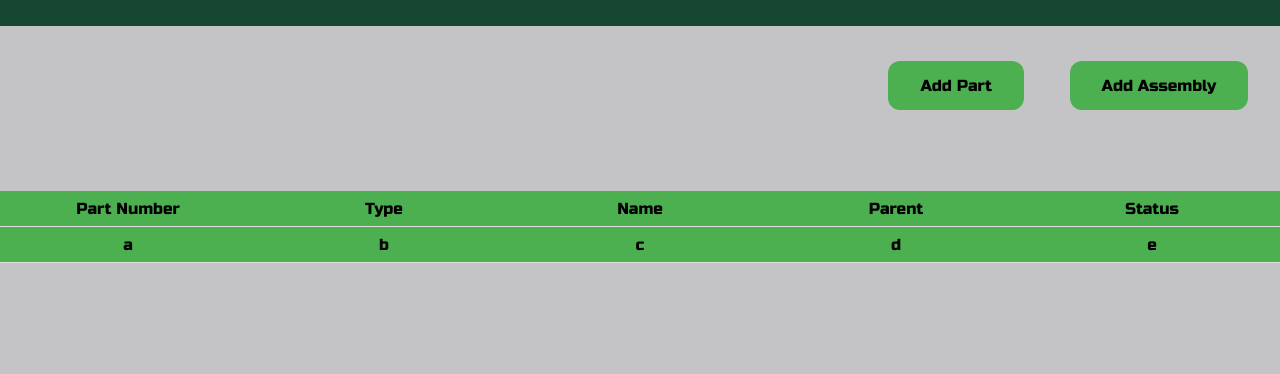
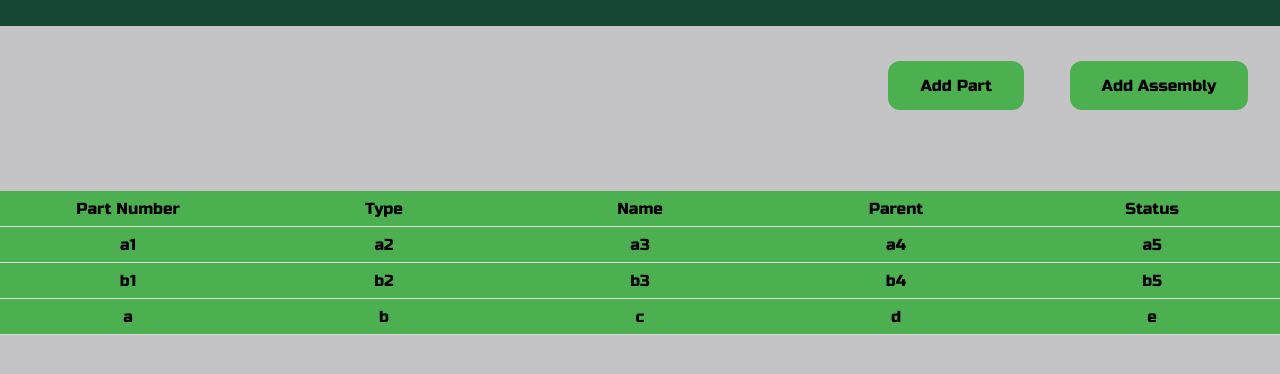
Before and after one commit to Dh-Van/Bionic-Parts, a plain HTML site: page bionic-parts/index.html in a window 1280 px wide. Both pictures are taken after typing "Sample" into the empty fields and a click on the button "Add Assembly". Shown: the part 94-468 px from the top of the page. Drawn offline with Linux system fonts and the light colour scheme.

Commit message:
going to have to use nodejs + mongodb if want a real sol

```diff
--- a/bionic-parts/index.html
+++ b/bionic-parts/index.html
@@ -20,7 +20,7 @@
             </form>
         </div>
 
-        <button class = "button AddASM" onclick="addAssembly(['a', 'b', 'c', 'd', 'e'])">Add Assembly</button>
+        <button class = "button AddASM" onclick="addAssembly(['a', 'b', 'c', 'd', 'e'], true)">Add Assembly</button>
         <button class = "button AddPart">Add Part</button>
 
         <div style = "overflow: auto;"  class="table">
--- a/bionic-parts/resources/data/data.js
+++ b/bionic-parts/resources/data/data.js
@@ -1,4 +1,7 @@
 var data = {
-    "c1": ["a", "b"],
-    "c2": ["c", "d"]
+    "c1": ["a1", "b1"],
+    "c2": ["a2", "b2"],
+    "c3": ["a3", "b3"],
+    "c4": ["a4", "b4"],
+    "c5": ["a5", "b5"],
 }
--- a/bionic-parts/resources/js/main.js
+++ b/bionic-parts/resources/js/main.js
@@ -1,27 +1,32 @@
 const table = window.document.getElementById("table");
 
-console.log(data.c1);
 
-function createArray(length) {
-    var arr = new Array(length || 0),
-        i = length;
+// function createArray(length) {
+//     var arr = new Array(length || 0),
+//         i = length;
 
-    if (arguments.length > 1) {
-        var args = Array.prototype.slice.call(arguments, 1);
-        while(i--) arr[length-1 - i] = createArray.apply(this, args);
+//     if (arguments.length > 1) {
+//         var args = Array.prototype.slice.call(arguments, 1);
+//         while(i--) arr[length-1 - i] = createArray.apply(this, args);
+//     }
+
+//     return arr;
+// }
+const jsonData = [data.c1, data.c2, data.c3, data.c4, data.c5];
+var dataMatrix = [[], [], [], [], []];
+// dataMatrix.push(jsonData);
+
+
+for(i = 0; i < jsonData[0].length; i++){
+    var dataArray = [];
+    for(j = 0; j < 5; j++){
+        dataArray[j] = jsonData[j][i];
     }
-
-    return arr;
+    console.log(dataArray)
+    addAssembly(dataArray, false);
 }
 
-if(dataMatrix === undefined)
-    var dataMatrix = [[], [], [], [], []];
-
-for(r = 0; r < dataMatrix[0].length; r++){
-    addAssembly(dataMatrix[r]);
-}
-
-function addAssembly(dataArray){
+function addAssembly(dataArray, push){
     var row = table.insertRow(-1);
     var partNumberCell = row.insertCell(0);
     var typeCell = row.insertCell(1);
@@ -35,19 +40,16 @@ function addAssembly(dataArray){
     parentCell.innerHTML = dataArray[3];
     statusCell.innerHTML = dataArray[4];
 
+    if(push){
+        // Adds data to the data matrix
+        data.c1.push(partNumberCell.innerHTML);
+        data.c2.push(typeCell.innerHTML);
+        data.c3.push(nameCell.innerHTML);
+        data.c4.push(parentCell.innerHTML);
+        data.c5.push(statusCell.innerHTML);
 
-    // Adds data to the data matrix
-    dataMatrix[0].push(partNumberCell.innerHTML);
-    dataMatrix[1].push(typeCell.innerHTML);
-    dataMatrix[2].push(nameCell.innerHTML);
-    dataMatrix[3].push(parentCell.innerHTML);
-    dataMatrix[4].push(statusCell.innerHTML);
 
-    // console.log(dataMatrix[0]);
 
-    console.log(`${dataMatrix[0]}`);
-    console.log(`${dataMatrix[1]}`);
-    console.log(`${dataMatrix[2]}`);
-    console.log(`${dataMatrix[3]}`);
-    console.log(`${dataMatrix[4]}`);
+        console.log(data);
+    }
 }
```
